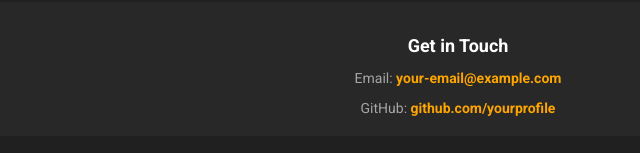
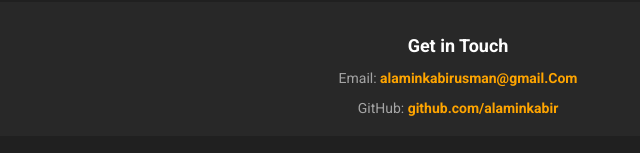
Before and after one commit to ka-kuku/ghost, a plain HTML site: page index.html in a window 1280 px wide. Shown: the part 1310-1463 px from the top of the page, 182-822 px from the left. Drawn offline with Linux system fonts and the light colour scheme.

Commit message:
Update index.html

```diff
--- a/index.html
+++ b/index.html
@@ -230,8 +230,8 @@
     <h2 class="section-title">Contact</h2>
     <div class="contact">
       <h3>Get in Touch</h3>
-      <p>Email: <a href="mailto:your-email@example.com">your-email@example.com</a></p>
-      <p>GitHub: <a href="https://github.com/yourprofile" target="_blank">github.com/yourprofile</a></p>
+      <p>Email: <a href="mailto:alaminkabirusman@gmail.Com">alaminkabirusman@gmail.Com</a></p>
+      <p>GitHub: <a href="https://github.com/alaminkabir" target="_blank">github.com/alaminkabir</a></p>
     </div>
   </div>
 </div>
```
